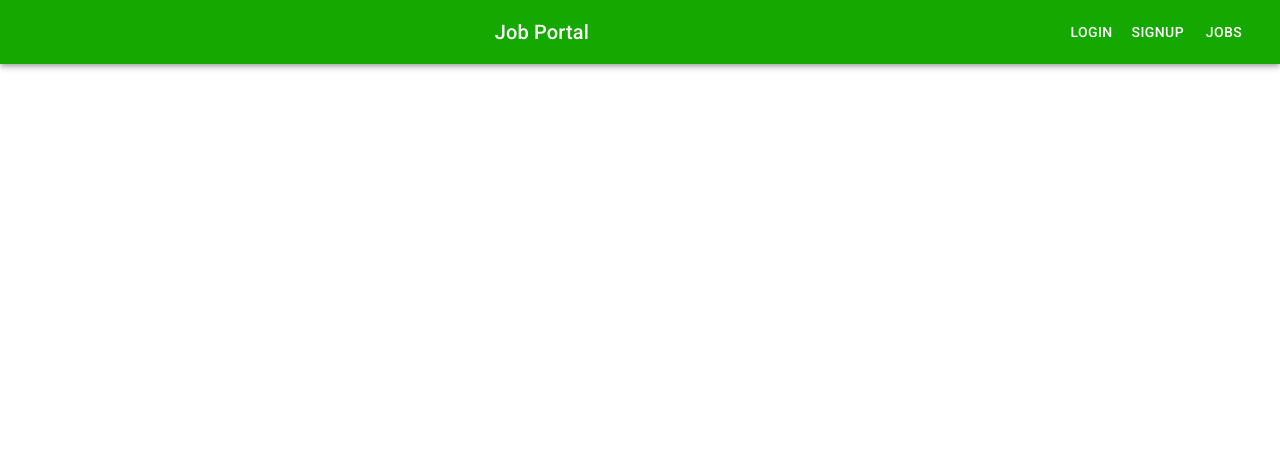
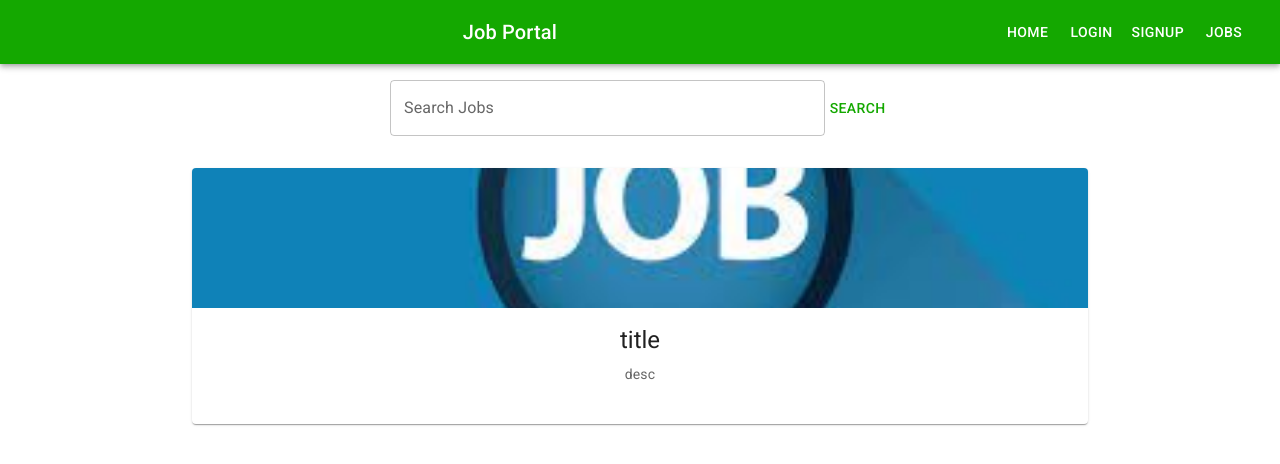
Before and after one commit to mubeensiddiqui99/OnlineJobPortal, a React (Create React App) app: page / in a window 1280 px wide. Shown: the top 464 px of the page. Built offline with nearby package versions, Linux system fonts and the light colour scheme.

Commit message:
more changes

```diff
--- a/src/App.js
+++ b/src/App.js
@@ -15,6 +15,7 @@ import { createTheme, ThemeProvider } from "@mui/material/styles";
 import Paper from "@mui/material/Paper";
 import Profile from "./components/Profile/Profile";
 import Settings from "./components/Settings/Settings";
+import SearchJobs from "./components/SearchJobs/SearchJobs";
 
 const Item = styled(Paper)(({ theme }) => ({
   ...theme.typography.body2,
@@ -43,6 +44,7 @@ function App() {
   const [profile, setProfile] = useState({
     //dummy state.It should be empty, requires database for login info to be  correct here
     email: "fgbf",
+    password: "",
     name: "Adnan",
     age: "14",
     lastSchool: "dvdf",
@@ -50,9 +52,9 @@ function App() {
     type: "employee",
     recentJobsApplied: sample,
   });
-
   const { recentJobsApplied, ...userInfo } = profile;
 
+  // console.log({ userInfo });
   return (
     <div className="App">
       <Router>
@@ -62,6 +64,7 @@ function App() {
             loggedIn={loggedIn}
             drawerWidth={drawerWidth}
             mobileOpen={mobileOpen}
+            name={userInfo.name}
           />
           <Grid container spacing={2}>
             {loggedIn && (
@@ -107,10 +110,11 @@ function App() {
                   <Resume user={user} />
                 </Route>
                 <Route path="/jobs">
+                  <SearchJobs />
                   <Jobs loggedIn={loggedIn} jobs={jobs} user={user} />
                 </Route>
                 <Route path="/settings">
-                  <Settings loggedIn={loggedIn} />
+                  <Settings loggedIn={loggedIn} setProfile={setProfile} />
                 </Route>
                 <Route path="/portal">
                   <Portal
@@ -120,6 +124,10 @@ function App() {
                     jobs={jobs}
                   />
                   {/*for employer only*/}
+                </Route>
+                <Route path="/">
+                  <SearchJobs />
+                  <Jobs loggedIn={loggedIn} jobs={jobs} user={user} />
                 </Route>
               </Switch>
               {/* </Item> */}
--- a/src/components/AppBar.js
+++ b/src/components/AppBar.js
@@ -9,12 +9,17 @@ import Typography from "@mui/material/Typography";
 import Button from "@mui/material/Button";
 import { Link } from "react-router-dom";
 import { styled } from "@mui/material/styles";
-
+import AccountCircleRoundedIcon from "@mui/icons-material/AccountCircleRounded";
 const CustomToolBar = styled(Toolbar)(({ theme }) => ({
   // backgroundColor: theme.globalColor, //can also customize components using theme variables
 }));
 
-export default function ButtonAppBar({ loggedIn, drawerWidth, setMobileOpen }) {
+export default function ButtonAppBar({
+  loggedIn,
+  drawerWidth,
+  setMobileOpen,
+  name,
+}) {
   const handleDrawerToggle = () => {
     setMobileOpen((mobileOpen) => !mobileOpen);
   };
@@ -30,7 +35,12 @@ export default function ButtonAppBar({ loggedIn, drawerWidth, setMobileOpen }) {
         mb: 2,
       }}
     >
-      <CustomToolBar>
+      <CustomToolBar
+        sx={{
+          flexWrap: "wrap",
+        }}
+      >
+        {loggedIn && (
           <IconButton
             color="inherit"
             aria-label="open drawer"
@@ -40,6 +50,7 @@ export default function ButtonAppBar({ loggedIn, drawerWidth, setMobileOpen }) {
           >
             <MenuIcon />
           </IconButton>
+        )}
         {/* <IconButton
             size="large"
             edge="start"
@@ -52,6 +63,9 @@ export default function ButtonAppBar({ loggedIn, drawerWidth, setMobileOpen }) {
         <Typography variant="h6" component="div" sx={{ flexGrow: 1 }}>
           Job Portal
         </Typography>
+        <Button component={Link} to="/" color="inherit">
+          Home
+        </Button>
         <Button
           component={Link}
           to="/login"
@@ -87,6 +101,17 @@ export default function ButtonAppBar({ loggedIn, drawerWidth, setMobileOpen }) {
         >
           Settings
         </Button>
+        {loggedIn && (
+          <Link
+            to="/settings"
+            style={{ color: "inherit", textDecoration: "none" }}
+          >
+            <IconButton>
+              <AccountCircleRoundedIcon />
+            </IconButton>
+            {name}
+          </Link>
+        )}
       </CustomToolBar>
     </AppBar>
     // </Box>
--- /dev/null
+++ b/src/components/Avatar/Avatar.js
@@ -0,0 +1,12 @@
+import React from "react";
+
+import Avatar from "@mui/material/Avatar";
+export default function AvatarComponent() {
+  return (
+    <Avatar
+      alt="Remy Sharp"
+      src="https://mui.com/static/images/avatar/1.jpg"
+      sx={{ width: 200, height: 200, m: "auto" }}
+    />
+  );
+}
--- a/src/components/Card/Card.js
+++ b/src/components/Card/Card.js
@@ -6,16 +6,24 @@ import CardMedia from "@mui/material/CardMedia";
 import Button from "@mui/material/Button";
 import Typography from "@mui/material/Typography";
 import { Link } from "react-router-dom";
+import useMediaQuery from "@mui/material/useMediaQuery";
+import { useTheme } from "@mui/material/styles";
 
 export default function CardWrapper({ jobid, title, desc, user }) {
+  const theme = useTheme();
+  const matches = useMediaQuery(theme.breakpoints.down("sm"));
   const [prompt, setprompt] = useState("");
   useEffect(() => {
-    setprompt(user === "employee" ? "Apply" : "Stats");
+    if (user === "employee") {
+      setprompt("Apply");
+    } else if (user === "employer") {
+      setprompt("Stats");
+    }
   }, [user]);
   return (
     <Card
       sx={{
-        maxWidth: "70%",
+        maxWidth: !matches ? "70%" : "100%",
         marginLeft: "auto",
         marginRight: "auto",
         marginTop: 3,
--- a/src/components/Jobs/Jobs.js
+++ b/src/components/Jobs/Jobs.js
@@ -1,26 +1,37 @@
-import React, { useState } from "react";
+import React, { Fragment } from "react";
 import CardWrapper from "../Card/Card";
 import "./style.css";
+import { withRouter } from "react-router";
 
-export default function Jobs({ loggedIn, jobs, user }) {
-  if (!loggedIn) {
-    return <div>Please log in..</div>;
+function Jobs({ loggedIn, jobs, user, location }) {
+  // if (!loggedIn) {
+  //   return <div>Please log in..</div>;
+  // }
+  const search = location.search; // could be '?foo=bar'
+  const params = new URLSearchParams(search);
+  let title = params.get("title"); // bar
+  if (title === null) {
+    title = "";
   }
-
+  // console.log({ title });
   return (
     <div className="jobs-main">
       {jobs?.map((job, i) => {
-        console.log(job.jobId);
+        // console.log(job.jobId);
         return (
+          <Fragment key={job.jobId}>
+            {job?.title?.includes(title) ? (
               <CardWrapper
                 jobid={job.jobId}
-            key={job.jobId}
                 title={job.title}
                 desc={job.desc}
                 user={user}
               />
+            ) : null}
+          </Fragment>
         );
       })}
     </div>
   );
 }
+export default withRouter(Jobs);
--- a/src/components/Login.js
+++ b/src/components/Login.js
@@ -51,7 +51,7 @@ export default function Login({ setLoggedIn, loggedIn, setUser }) {
       sx={{
         "& .MuiTextField-root": { m: 4, width: "50%" },
       }}
-      noValidate
+      // noValidate
       autoComplete="off"
       onSubmit={handleSubmit}
     >
--- a/src/components/Profile/Profile.js
+++ b/src/components/Profile/Profile.js
@@ -1,16 +1,19 @@
+import { Divider, ListItem } from "@mui/material";
 import List from "@mui/material/List";
 import React, { Fragment } from "react";
 import { Link } from "react-router-dom";
+import Avatar from "../Avatar/Avatar";
 
 export default function Profile({ userInfo, recentJobsApplied, loggedIn }) {
   if (!loggedIn) {
     return null;
   }
+  // console.log({ userInfo });
   return (
-    <div>
-      <h3>Profile:</h3>
+    <div style={{ textAlign: "center" }}>
+      <Avatar />
       <List>
-        {Object.keys(userInfo).map((key, index) => {
+        {/* {Object.keys(userInfo).map((key, index) => {
           //requires formatting keys in title case
           return (
             <p key={index} style={{ textAlign: "center" }}>
@@ -18,18 +21,34 @@ export default function Profile({ userInfo, recentJobsApplied, loggedIn }) {
             </p>
           );
         })}
+         */}
+        <ListItem>Name: {userInfo.name}</ListItem>
+        <ListItem>Age: {userInfo.age}</ListItem>
+        <ListItem>Email: {userInfo.email}</ListItem>
+        <ListItem>Last School: {userInfo.lastSchool}</ListItem>
+        <ListItem>Last Qualification: {userInfo.lastQualification}</ListItem>
         {recentJobsApplied && (
           <Fragment>
-            <p>Recent Jobs Applied:</p>
+            <ListItem>Recent Jobs Applied:</ListItem>
+            <ListItem>
               <List>
                 {recentJobsApplied.map((job, index) => {
                   return (
-                  <p key={index}>
-                    <Link to={`/jobs/${job.jobId}`}>{job.title}</Link>
-                  </p>
+                    <Fragment>
+                      <ListItem key={index}>
+                        <Link
+                          style={{ color: "inherit", textDecoration: "none" }}
+                          to={`/jobs/${job.jobId}`}
+                        >
+                          {job.title}
+                        </Link>
+                      </ListItem>
+                      <Divider />
+                    </Fragment>
                   );
                 })}
               </List>
+            </ListItem>
           </Fragment>
         )}
       </List>
--- /dev/null
+++ b/src/components/SearchJobs/SearchJobs.js
@@ -0,0 +1,33 @@
+import { Button, TextField } from "@mui/material";
+import { Box } from "@mui/system";
+import React, { useRef } from "react";
+import { useHistory } from "react-router";
+
+export default function SearchJobs() {
+  const searchref = useRef();
+  const history = useHistory();
+  const handleSearch = () => {
+    const searchval = searchref.current.value;
+
+    // console.log({ searchval });
+    history.push(`/jobs/?title=${searchval}`);
+  };
+  return (
+    <Box
+      sx={{
+        display: "flex",
+        width: 500,
+        maxWidth: "100%",
+        m: "auto",
+      }}
+    >
+      <TextField
+        fullWidth
+        label="Search Jobs"
+        id="search"
+        inputRef={searchref}
+      />
+      <Button onClick={handleSearch}>Search</Button>
+    </Box>
+  );
+}
--- a/src/components/Signup.js
+++ b/src/components/Signup.js
@@ -57,7 +57,7 @@ export default function Signup({ setLoggedIn, loggedIn, setUser, setProfile }) {
         flexDirection: "column",
         justifyContent: "space-between",
       }}
-      noValidate
+      // noValidate
       autoComplete="off"
       onSubmit={handleSubmit}
     >
```
Also changed, not shown: src/components/Settings/Settings.js (+71 -2 lines). Lines whose indentation alone changed are shown as unchanged.
